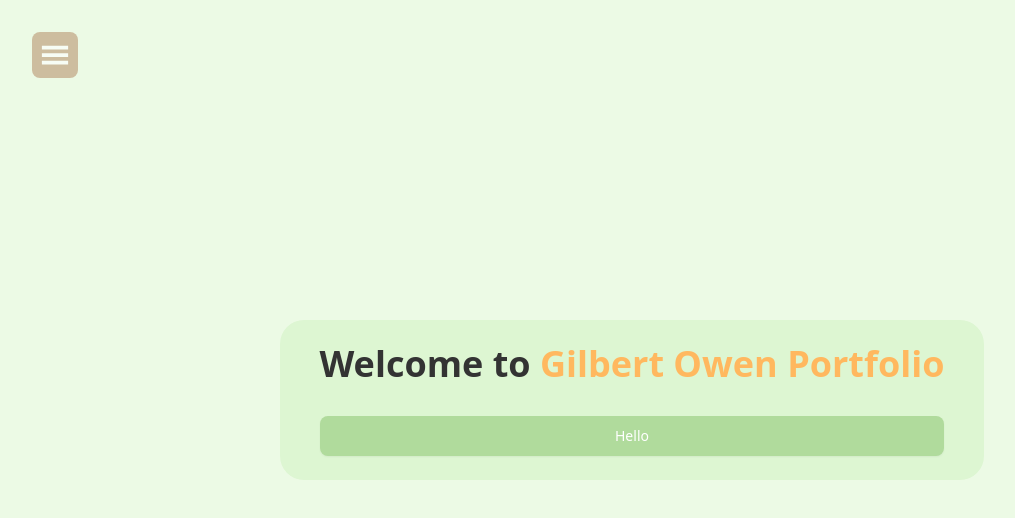
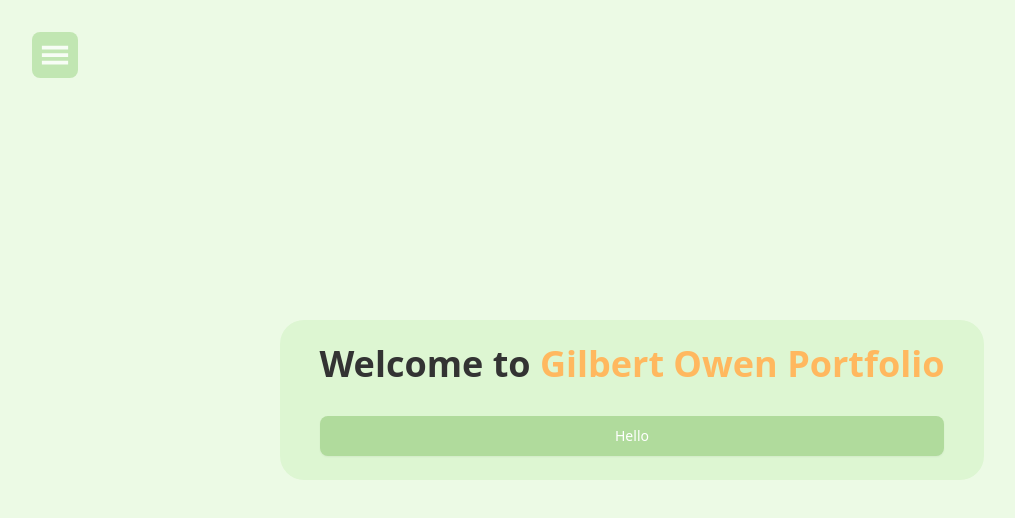
Before and after one commit to GilbertOwen/ureeka-sesi2-web, a Next.js app: page / in a window 1280 px wide. Shown: the top 518 px of the page, without its empty margins (8-1023 px from the left). Built offline with nearby package versions, Linux system fonts and the light colour scheme.

Commit message:
style: changed color style on the sidebar

```diff
--- a/app/components/Sidebar.tsx
+++ b/app/components/Sidebar.tsx
@@ -24,7 +24,7 @@ export default function Sidebar() {
       <div
         className={`${
           isOpen ? "hidden" : "block"
-        } fixed top-4 left-6 md:top-8 md:opacity-60 opacity-100 hover:opacity-100 duration-200 ease-in-out md:left-10 z-[6] p-2 bg-[#B99470] rounded-md cursor-pointer`}
+        } fixed top-4 left-6 md:top-8 md:opacity-60 opacity-100 hover:opacity-100 duration-200 ease-in-out md:left-10 z-[6] p-2 bg-[#a6d990] rounded-md cursor-pointer`}
         onClick={() => setIsOpen(true)}
       >
         <GiHamburgerMenu size={30} className="" color="white" />
@@ -32,13 +32,13 @@ export default function Sidebar() {
       <div
         className={`fixed ${
           !isOpen ? "left-[-200px] md:left-[-200px]" : "left-6 md:left-10"
-        } top-4 md:top-8 md:left-10 bg-[#B99470] w-[200px] h-fit rounded-md px-2 py-4 z-[10] transition-all duration-200 ease-in shadow-md`}
+        } top-4 md:top-8 md:left-10 bg-[#8fc877] w-[200px] h-fit rounded-md px-2 py-4 z-[10] transition-all duration-200 ease-in shadow-md`}
         id="sidebar"
       >
-        <Link href={"/project"} onClick={()=> setIsOpen(false)} className="w-full h-full text-xl px-2 text-[#F7DCB9] font-semibold hover:text-[#DEAC80] hover:bg-[#F7dcb9] rounded-md block py-2">
+        <Link href={"/project"} onClick={()=> setIsOpen(false)} className="w-full h-full text-xl px-2 text-[#DDF6D2] font-semibold hover:text-[#a6d990] hover:bg-[#DDF6D2] rounded-md block py-2">
           Project
         </Link>
-        <Link href={"/"} onClick={()=> setIsOpen(false)} className="w-full h-full text-xl px-2 text-[#F7DCB9] font-semibold hover:text-[#DEAC80] hover:bg-[#F7dcb9] rounded-md block py-2">
+        <Link href={"/"} onClick={()=> setIsOpen(false)} className="w-full h-full text-xl px-2 text-[#DDF6D2] font-semibold hover:text-[#a6d990] hover:bg-[#DDF6D2] rounded-md block py-2">
           Main
         </Link>
       </div>
```
